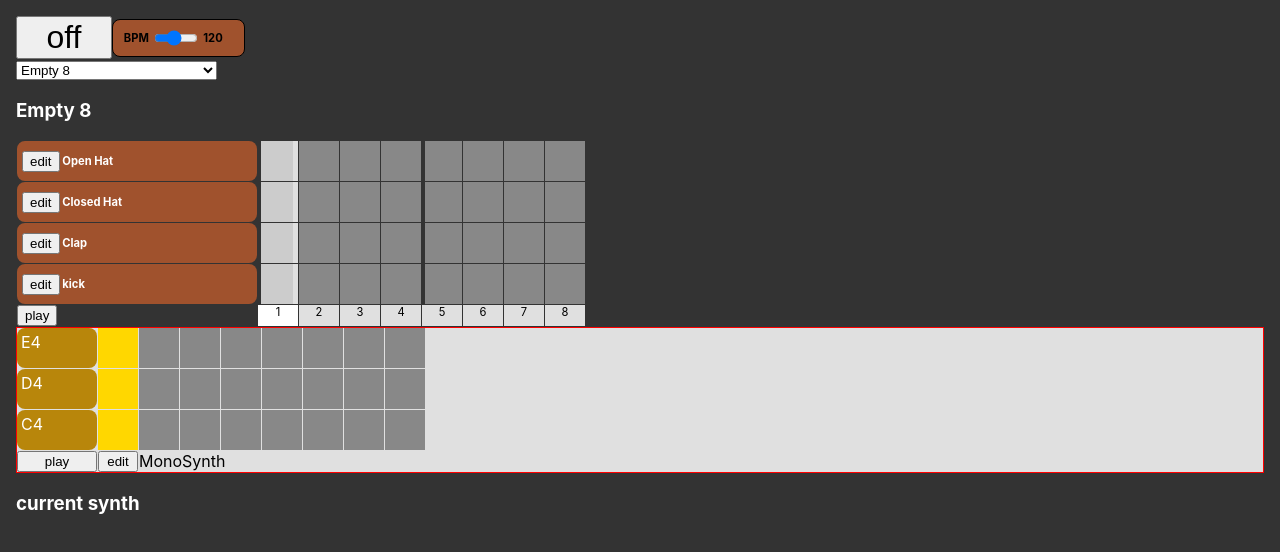
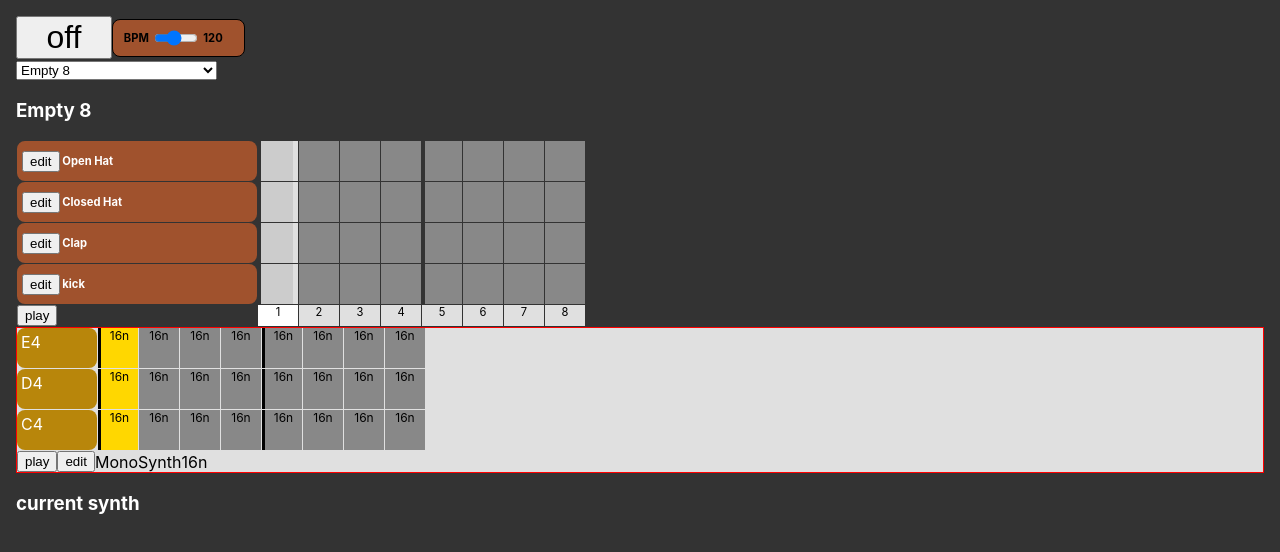
Before and after one commit to joshmarinacci/xp, a React (Create React App) app in the folder synth2/: page / in a window 1280 px wide. Shown: the top 552 px of the page. Built offline with nearby package versions, Linux system fonts and the light colour scheme.

Commit message:
show duration in the cell set default note duration on the sequence data

```diff
--- a/synth2/src/App.js
+++ b/synth2/src/App.js
@@ -4,7 +4,6 @@ import {useState} from 'react'
 import {SynthEditor} from './editors.jsx'
 import {BPMControl, HBox, PlayPauseButton, SequencerGrid} from './comps.jsx'
 
-import "./grid2.css"
 import {SequencerGrid2} from './sequencer.jsx'
 import {BassLineSequence, SynthWrapper} from './dataobjects.js'
 import {MakeSynths, STATES} from './presets.js'
@@ -22,6 +21,7 @@ function PresetsLoader({onChange}) {
 let MASTER_SYNTHS = MakeSynths()
 let bass_steps = new BassLineSequence(new MonoSynth().toDestination(),
     ["C4",'D4',"E4"].reverse(),
+    '16n',
     8)
 
 
@@ -47,7 +47,9 @@ function App() {
                 set_editing_synth(new SynthWrapper(synth.synth,synth.name))
             }}
         />
-        <SequencerGrid2 data={bass_steps} onEdit={data => set_editing_synth(new SynthWrapper(data.synth, data.name))}/>
+        <SequencerGrid2
+            data={bass_steps}
+            onEdit={data => set_editing_synth(new SynthWrapper(data.synth, data.name))}/>
         {/*<HBox>*/}
         {/*    <button onClick={()=>set_editing_synth(new SynthWrapper(new MonoSynth().toDestination()))}>+ mono synth</button>*/}
         {/*    <button onClick={()=>set_editing_synth(new SynthWrapper(new DuoSynth().toDestination()))}>+ duo synth</button>*/}
--- a/synth2/src/comps.jsx
+++ b/synth2/src/comps.jsx
@@ -11,7 +11,6 @@ export function range(len){
 }
 
 function play_example(synth) {
-    console.log("playing",synth.synth.name,synth.dur)
     if(synth.synth.name === 'MembraneSynth') {
         synth.synth.triggerAttackRelease('C2',synth.dur)
         return
--- a/synth2/src/dataobjects.js
+++ b/synth2/src/dataobjects.js
@@ -107,21 +107,23 @@ class EventSource {
 }
 
 export class BassLineSequence extends EventSource {
-    constructor(synth, notes, stepCount) {
+    constructor(synth, notes, default_duration, stepCount) {
         super()
         this.synth = synth
         this.notes = notes
         this.stepCount = stepCount
+        this.default_duration = default_duration
         this.steps = this.notes.map((n, j) => {
             return range(stepCount).map(i => {
                 return {
                     on: false,
                     col: i,
-                    row: j
+                    row: j,
+                    dur:this.default_duration
                 }
             })
         })
-        console.log("final steps are", this.steps)
+        // console.log("final steps are", this.steps)
         // this.synth.start()
     }
 
@@ -136,13 +138,18 @@ export class BassLineSequence extends EventSource {
 
     playNote(row, col) {
         let note = this.notes[row]
+        let cell = this.getCell(row,col)
         if (this.isOn(row, col)) {
             let time = now()
-            this.synth.triggerAttackRelease(note, '8n', time)
+            this.synth.triggerAttackRelease(note, cell.dur, time)
         }
     }
 
     playColumn(col) {
         this.notes.forEach((note, row) => this.playNote(row, col))
     }
+
+    getCell(row, col) {
+        return this.steps[row][col]
+    }
 }
--- a/synth2/src/grid2.css
+++ b/synth2/src/sequencer.css
@@ -12,6 +12,8 @@
 }
 .sequencer-grid2 .step-cell {
     background-color: #888888;
+    font-size: 75%;
+    text-align: center;
 }
 .sequencer-grid2 .step-cell.on {
     background-color: #cccccc;
@@ -22,3 +24,6 @@
 .sequencer-grid2 .step-cell.on.active {
     background-color: lightgoldenrodyellow;
 }
+.sequencer-grid2 .step-cell.four {
+    border-left: 3px solid black;
+}
--- a/synth2/src/sequencer.jsx
+++ b/synth2/src/sequencer.jsx
@@ -1,6 +1,7 @@
 import {useEffect, useState} from 'react'
-import {cls2str, range} from './comps.jsx'
+import {cls2str, HBox, range} from './comps.jsx'
 import {Loop} from 'tone'
+import "./sequencer.css"
 
 function StepCell({row, col, data, active_step}) {
     const [on, set_on] = useState(data.isOn(row, col))
@@ -17,14 +18,15 @@ function StepCell({row, col, data, active_step}) {
     let clss = {
         'step-cell': true,
         'on': on,
-        'active': col === active_step
+        'active': col === active_step,
+        'four':col%4 === 0,
     }
 
     return <div className={cls2str(clss)} onClick={() => {
         data.toggle(row, col)
         data.playNote(row, col)
     }
-    }/>
+    }>{data.getCell(row,col).dur}</div>
 }
 
 export function SequencerGrid2({data, onEdit}) {
@@ -55,7 +57,7 @@ export function SequencerGrid2({data, onEdit}) {
                 set_step(step)
                 data.playColumn(step)
                 count++
-            }, '8n').start())
+            }, '4n').start())
         }
     }
 
@@ -69,8 +71,10 @@ export function SequencerGrid2({data, onEdit}) {
         </>
     })
     return <div style={style} className={'sequencer-grid2'}>{rows}
-        <button onClick={toggle_sequencer}>{playing ? "pause" : "play"}</button>
-        <button onClick={edit_synth}>edit</button>
-        <label>{data.synth.name}</label>
+        <HBox>
+            <button onClick={toggle_sequencer}>{playing ? "pause" : "play"}</button>
+            <button onClick={edit_synth}>edit</button>
+            <label>{data.synth.name}</label><label>{data.default_duration}</label>
+        </HBox>
     </div>
 }
```
